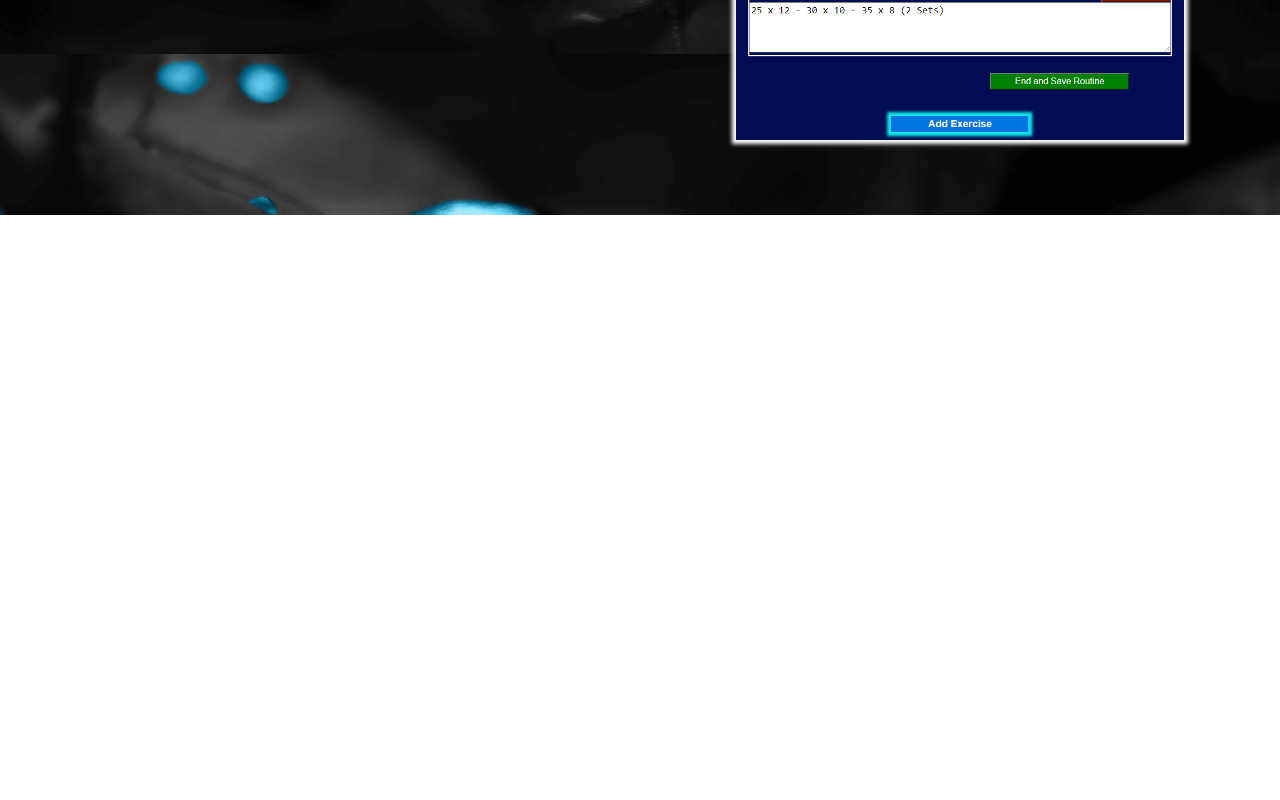
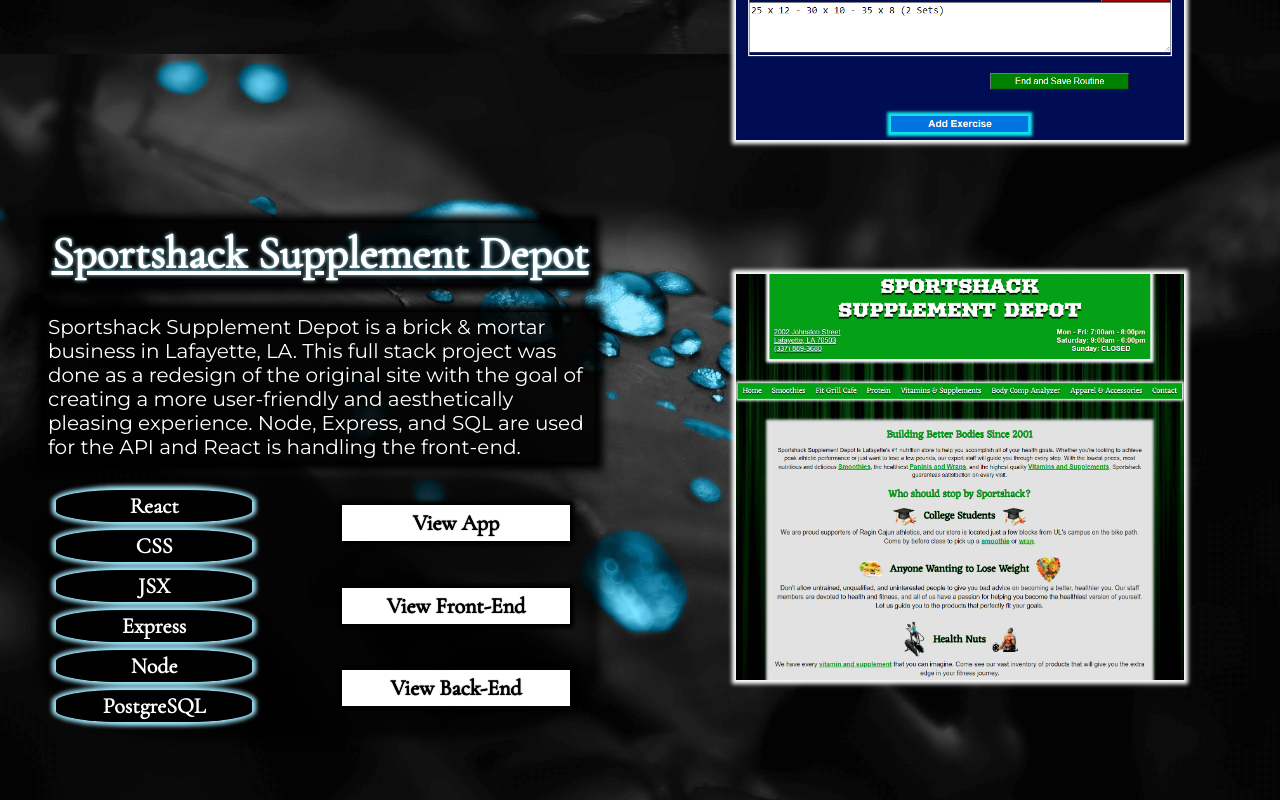
Before and after one commit to DusVen44/portfolio-react, a React (Create React App) app: page /projects in a window 1280 px wide. Shown: the part 1546-2346 px from the top of the page. Before the commit the page ends 1761 px from the top, so only its background shows below. Built offline with nearby package versions, Linux system fonts and the light colour scheme; the HTML template or start-up script is replaced by a standard one; a web font is replaced by a local one.

Commit message:
added Sportshack

```diff
--- a/src/Components/Projects/Projects.js
+++ b/src/Components/Projects/Projects.js
@@ -1,6 +1,7 @@
 import React from 'react';
 import HowToPlay from '../HowToPlay/HowToPlay';
 import TrainingTracker from'../TrainingTracker/TrainingTracker';
+import Sportshack from '../Sportshack/Sportshack';
 import './Projects.css';
 
 export default function Projects() {
@@ -13,6 +14,8 @@
                 <div className="space"></div>
                 <TrainingTracker />
                 <div className="space"></div>
+                <Sportshack />
+                <div className="space"></div>
             </div>
 
         </div>
--- /dev/null
+++ b/src/Components/Sportshack/Sportshack.js
@@ -0,0 +1,67 @@
+import React from 'react';
+import '../../Components/HowToPlay/HowToPlay.css';
+import sportshackscreenshot from '../../images/sportshack-screenshot.png';
+
+export default function HowToPlay() {
+    return (
+        <div className="each-project-container">
+            <div className="title-description-tech-links">
+                <div className="each-project-title">
+                    <h5 className="project-title">
+                        Sportshack Supplement Depot
+                    </h5>
+                </div>
+
+                <div className="project-description">
+                    <p className="description">
+                        Sportshack Supplement Depot is a brick & mortar business in Lafayette, LA.
+                        This full stack project was done as a redesign of the original site with the
+                        goal of creating a more user-friendly and aesthetically pleasing experience.
+                        Node, Express, and SQL are used for the API and React is handling the front-end.
+                    </p>
+                </div>
+
+                <div className="tech-and-buttons">
+                    <div className="project-tech">
+                        <div className="tech-box">React</div>
+                        <div className="tech-box">CSS</div>
+                        <div className="tech-box">JSX</div>
+                        <div className="tech-box">Express</div>
+                        <div className="tech-box">Node</div>
+                        <div className="tech-box">PostgreSQL</div>
+                    </div>
+
+                    <div className="link-buttons">
+                        <a  className="link"
+                            href="https://sportshack-client.vercel.app/"
+                            target="_blank"
+                            rel="noopener noreferrer"
+                        >
+                            View App
+                        </a>
+                        <a  className="link"
+                            href="https://github.com/DusVen44/sportshack-client.git"
+                            target="_blank"
+                            rel="noopener noreferrer"
+                        >
+                            View Front-End
+                        </a>
+                        <a  className="link"
+                            href="https://github.com/DusVen44/sportshack-client.git"
+                            target="_blank"
+                            rel="noopener noreferrer"
+                        >
+                            View Back-End
+                        </a>
+                    </div>
+                </div>
+            </div>
+
+            <div className="screenshot">
+                <img src={sportshackscreenshot} alt="sportshack website screenshot" className="sitescreenshot"></img>
+            </div>
+
+
+        </div>
+    )
+}
```
Also changed, not shown: src/images/sportshack-screenshot.png (added).
